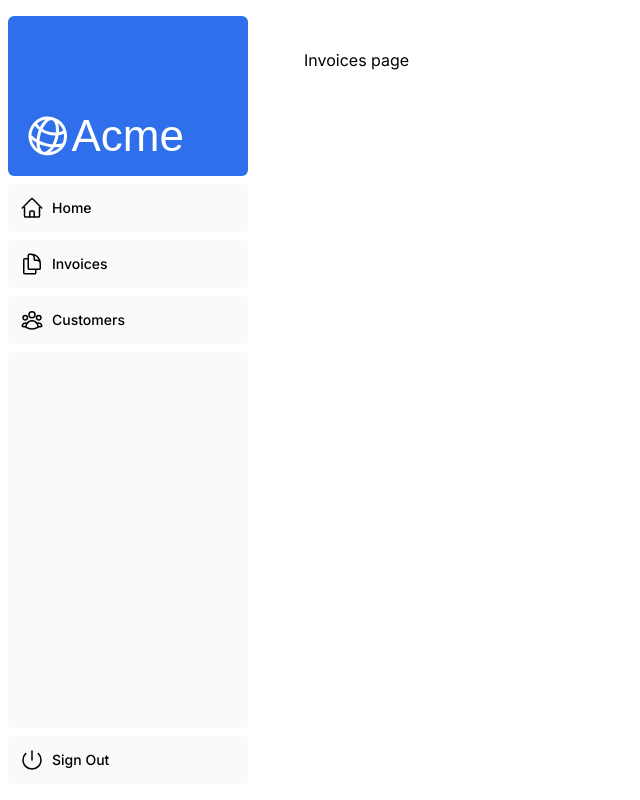
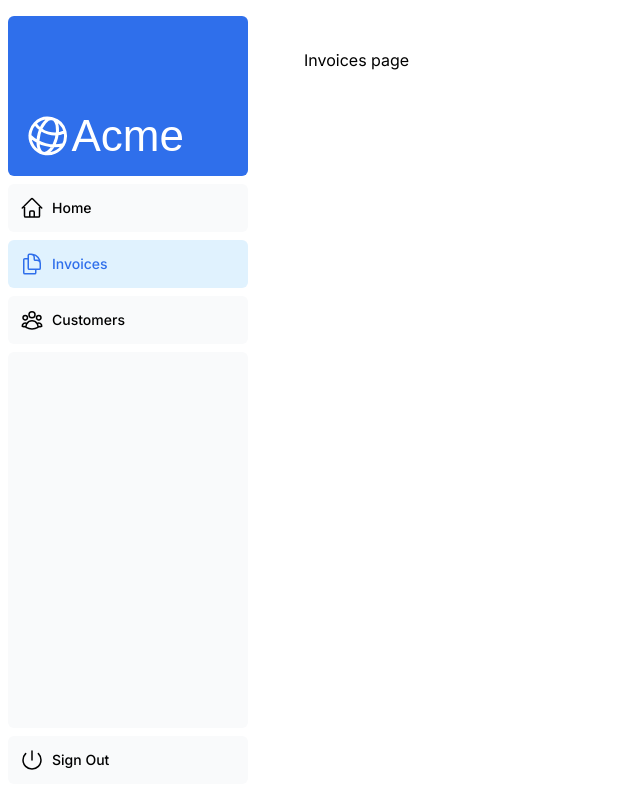
Before and after one commit to frony/nextjs-blog, a Next.js app: page /dashboard/invoices in a window 1280 px wide. Shown: the whole page, without its empty margins (0-640 px from the left). Built offline with nearby package versions, Linux system fonts and the light colour scheme; a web font is replaced by a local one.

Commit message:
Navigating between pages

```diff
--- a/app/ui/dashboard/nav-links.tsx
+++ b/app/ui/dashboard/nav-links.tsx
@@ -1,8 +1,14 @@
+'use client';
+
 import {
   UserGroupIcon,
   HomeIcon,
   DocumentDuplicateIcon,
 } from '@heroicons/react/24/outline';
+import Link from "next/link";
+import {usePathname} from "next/navigation";
+import clsx from "clsx";
+import {className} from "postcss-selector-parser";
 
 // Map of links to display in the side navigation.
 // Depending on the size of the application, this would be stored in a database.
@@ -17,19 +23,25 @@ const links = [
 ];
 
 export default function NavLinks() {
+  const pathName = usePathname();
   return (
     <>
       {links.map((link) => {
         const LinkIcon = link.icon;
         return (
-          <a
+          <Link
             key={link.name}
             href={link.href}
-            className="flex h-[48px] grow items-center justify-center gap-2 rounded-md bg-gray-50 p-3 text-sm font-medium hover:bg-sky-100 hover:text-blue-600 md:flex-none md:justify-start md:p-2 md:px-3"
+            className={clsx(
+                'flex h-[48px] grow items-center justify-center gap-2 rounded-md bg-gray-50 p-3 text-sm font-medium hover:bg-sky-100 hover:text-blue-600 md:flex-none md:justify-start md:p-2 md:px-3',
+                {
+                  'bg-sky-100 text-blue-600': pathName === link.href
+                }
+            )}
           >
             <LinkIcon className="w-6" />
             <p className="hidden md:block">{link.name}</p>
-          </a>
+          </Link>
         );
       })}
     </>
```
